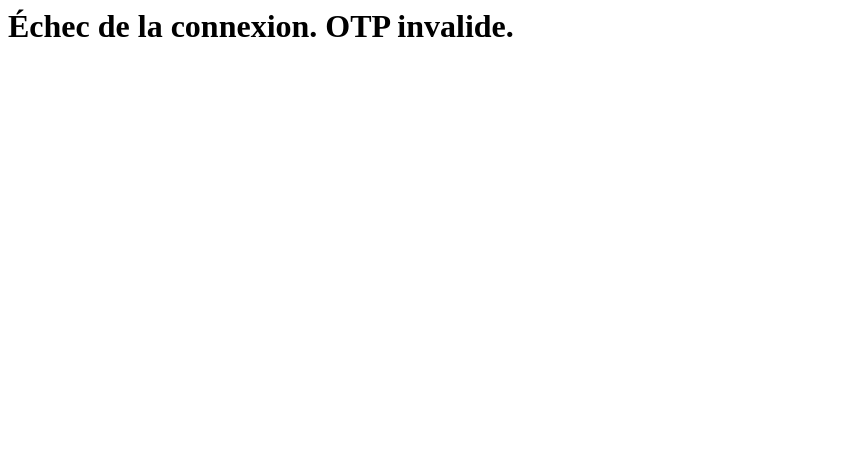
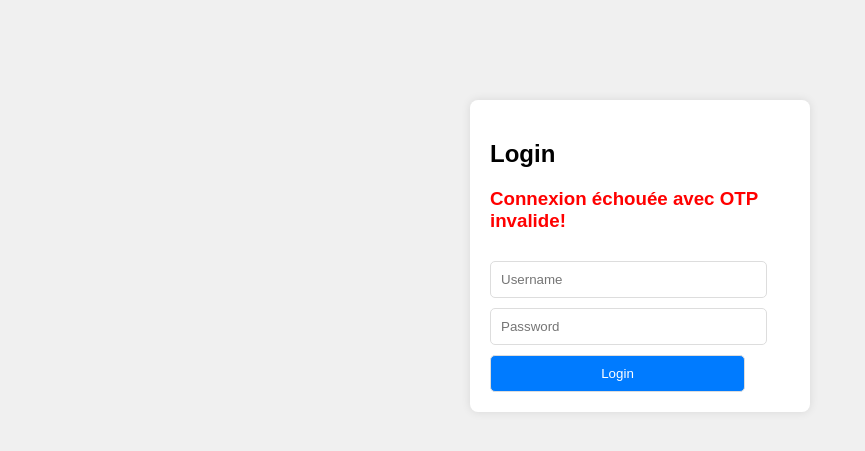
Before and after one commit to mohamedlrouabah1/SECURITY, a Flask app: page /validate-otp in a window 1280 px wide. Shown: the top 451 px of the page, without its empty margins (0-865 px from the left). Run offline with Flask 3, Linux system fonts and the light colour scheme.

Commit message:
feat: display status message en login page
instead of a message in a new page, better for the user
when the code fail

```diff
--- a/app/app.py
+++ b/app/app.py
@@ -32,7 +32,10 @@ def login():
     hotp_code = hotp.at(user_secrets[user]['HOTP_counter'])
     totp_code = totp.now()
 
-    return render_template(f'login.html', hotp_code=hotp_code, totp_code=totp_code)
+    return render_template(f'login.html',
+        hotp_code=hotp_code,
+        totp_code=totp_code
+        )
 
 
 @app.route('/validate-otp')
@@ -52,10 +55,11 @@ def validate_otp():
     else:
         valid = False
 
-    if valid:
-        return '<h1>Connexion réussie avec OTP valide!</h1>'
-    else:
-        return '<h1>Échec de la connexion. OTP invalide.</h1>'
+    return render_template(f'login.html',
+        hotp_code=1,
+        totp_code=1,
+        valid=valid
+        )
 
 # give code to generate a htop page for client and server with a button to increment the counter and htop code change(in client page the server side automatiquely increment), also give some style display both client and server in same page
 @app.route('/increment-counter')
--- a/templates/login.html
+++ b/templates/login.html
@@ -18,11 +18,23 @@
 <body>
     <div class="container">
         <h2>Login</h2>
+
+        {% if valid is defined %}
+
+        {% if valid %}
+        <h3 style="color : green">Connexion réussie avec OTP valide!</h3>
+        {% else %}
+        <h3 style="color : red">Connexion échouée avec OTP invalide!</h3>
+        {% endif %}
+        {% endif %}
+
+        {% if not valid %}
         <form id="login-form">
             <input type="text" name="username" placeholder="Username" required>
             <input type="password" name="password" placeholder="Password" required>
             <button type="submit">Login</button>
         </form>
+        {% endif %}
     </div>
 
     <div id="otpModal" class="modal">
```
